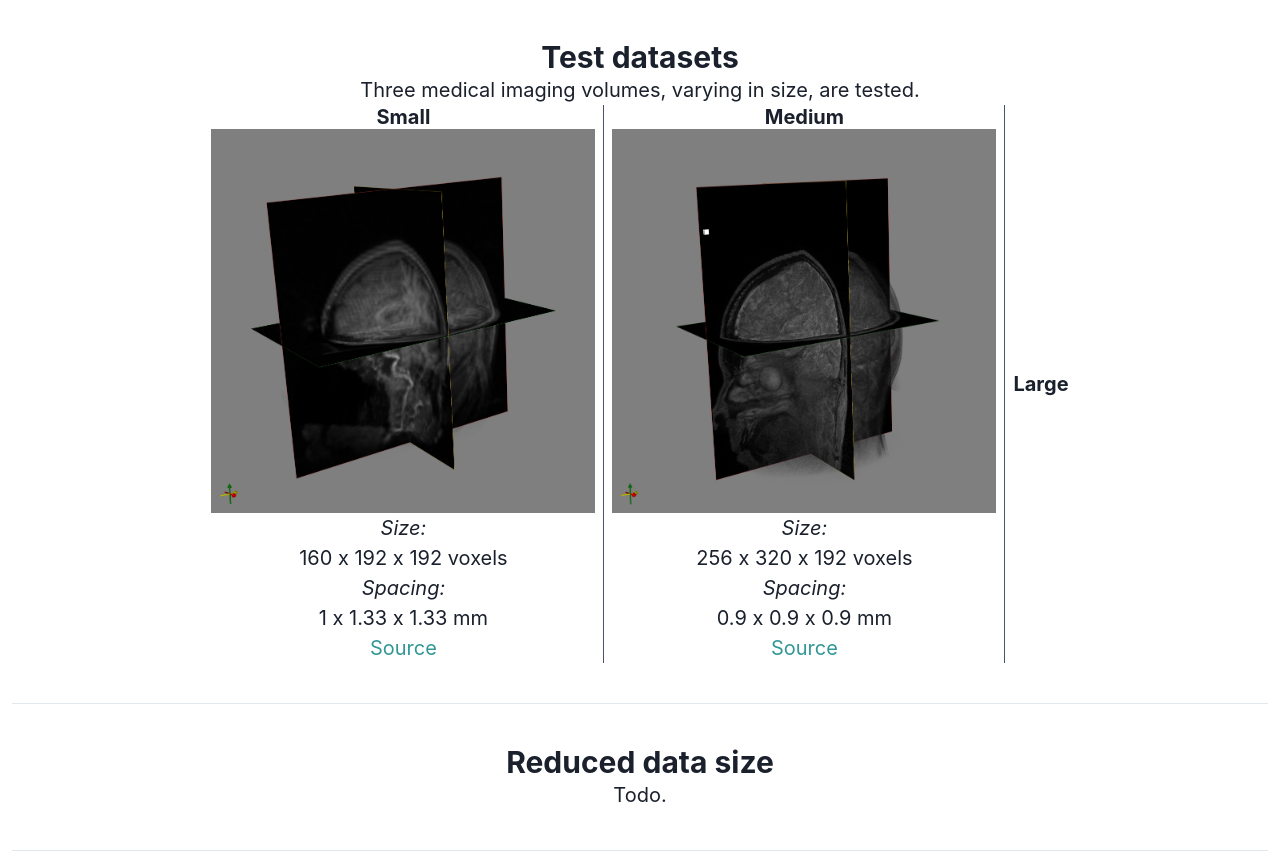
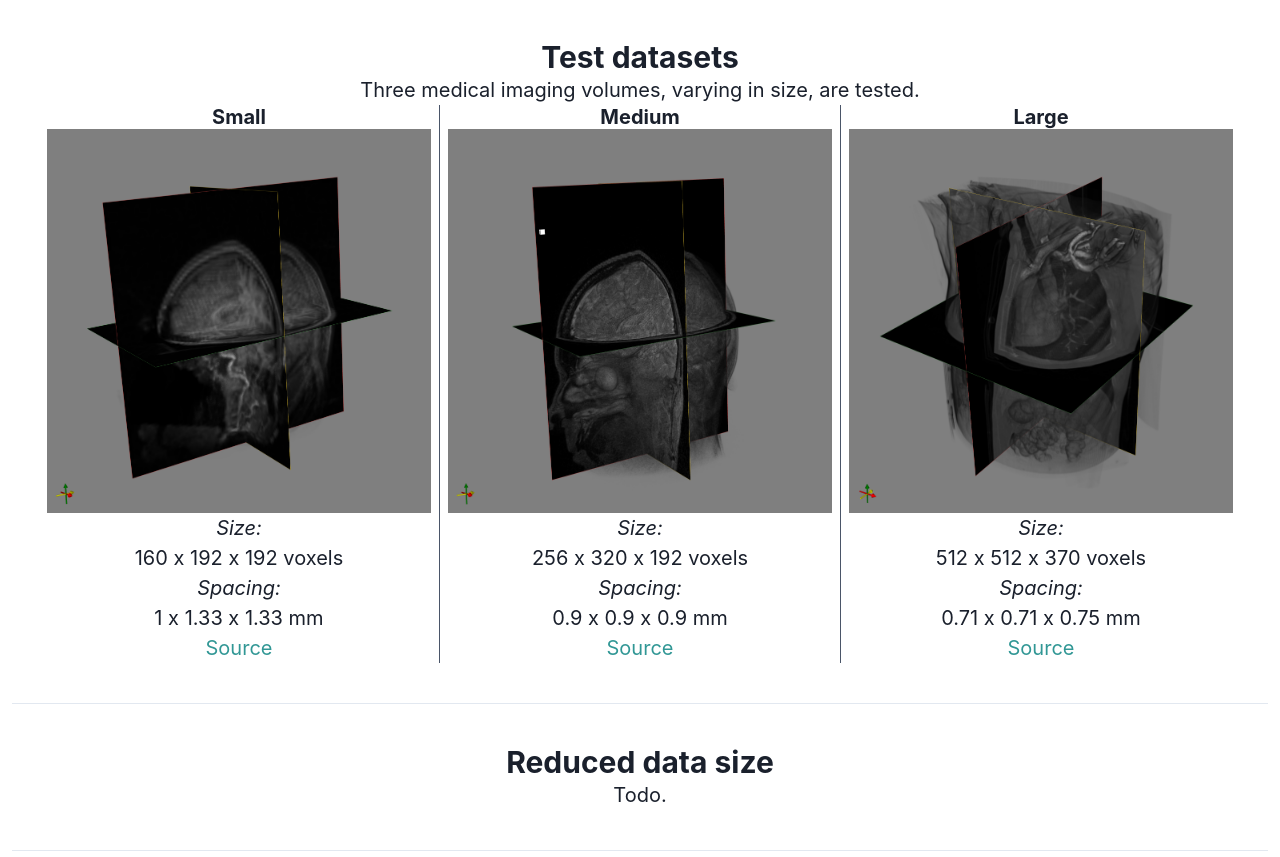
Before and after one commit to OpenImaging/demos, a React (Create React App) app in the folder multi-scale-chunked-compressed/: page / in a window 1280 px wide. Shown: the part 640-1497 px from the top of the page. Built offline with nearby package versions, Linux system fonts and the light colour scheme.

Commit message:
Large description build

```diff
--- a/multi-scale-chunked-compressed/src/App.js
+++ b/multi-scale-chunked-compressed/src/App.js
@@ -18,6 +18,7 @@ import { ColorModeSwitcher } from './ColorModeSwitcher';
 
 import smallThumb from './images/small-thumb.png'
 import mediumThumb from './images/medium-thumb.png'
+import largeThumb from './images/large-thumb.png'
 
 function App() {
   return (
@@ -66,6 +67,12 @@ function App() {
                 </Box>
                 <Box>
                   <Heading as="h5" size="md">Large</Heading>
+                    <Link href="https://kitware.github.io/itk-vtk-viewer/app/?image=https://data.kitware.com/api/v1/file/6012e33a2fa25629b91dc8b7/download/large.nii.gz" target="_blank" rel="noopener noreferrer">
+                      <Image boxSize="sm" src={largeThumb} alt="Large test data"/>
+                        <Text as="em">Size: </Text><Text>512 x 512 x 370 voxels</Text>
+                        <Text as="em">Spacing: </Text><Text>0.71 x 0.71 x 0.75 mm</Text>
+                    </Link>
+                  <Link color="teal.500" href="https://wiki.idoimaging.com/index.php?title=Sample_Data" target="_blank" rel="noopener noreferrer">Source</Link>
                 </Box>
               </HStack>
             </Box>
```
Also changed, not shown: multi-scale-chunked-compressed/src/images/large-thumb.png (added), 8 other files (tests, documents, lock files or other folders).
